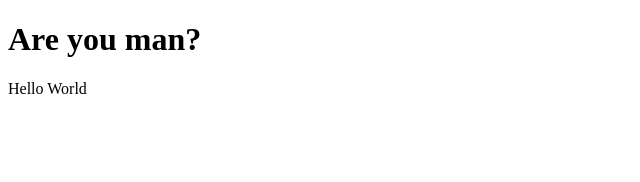
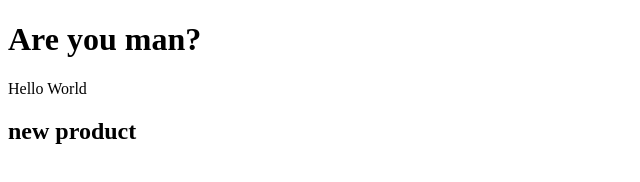
Before and after one commit to OlehPokotyliuk/project, a plain HTML site: page index.html in a window 1280 px wide. Shown: the whole page, without its empty margins (0-640 px from the left). Drawn offline with Linux system fonts and the light colour scheme.

Commit message:
workhome version

```diff
--- a/index.html
+++ b/index.html
@@ -10,6 +10,7 @@
 <body>
     <h1>Are you man?</h1>
     <p>Hello World</p>
+    <h2>new product</h2>
     <script src="js/script.js"></script>
 </body>
 </html>
```
